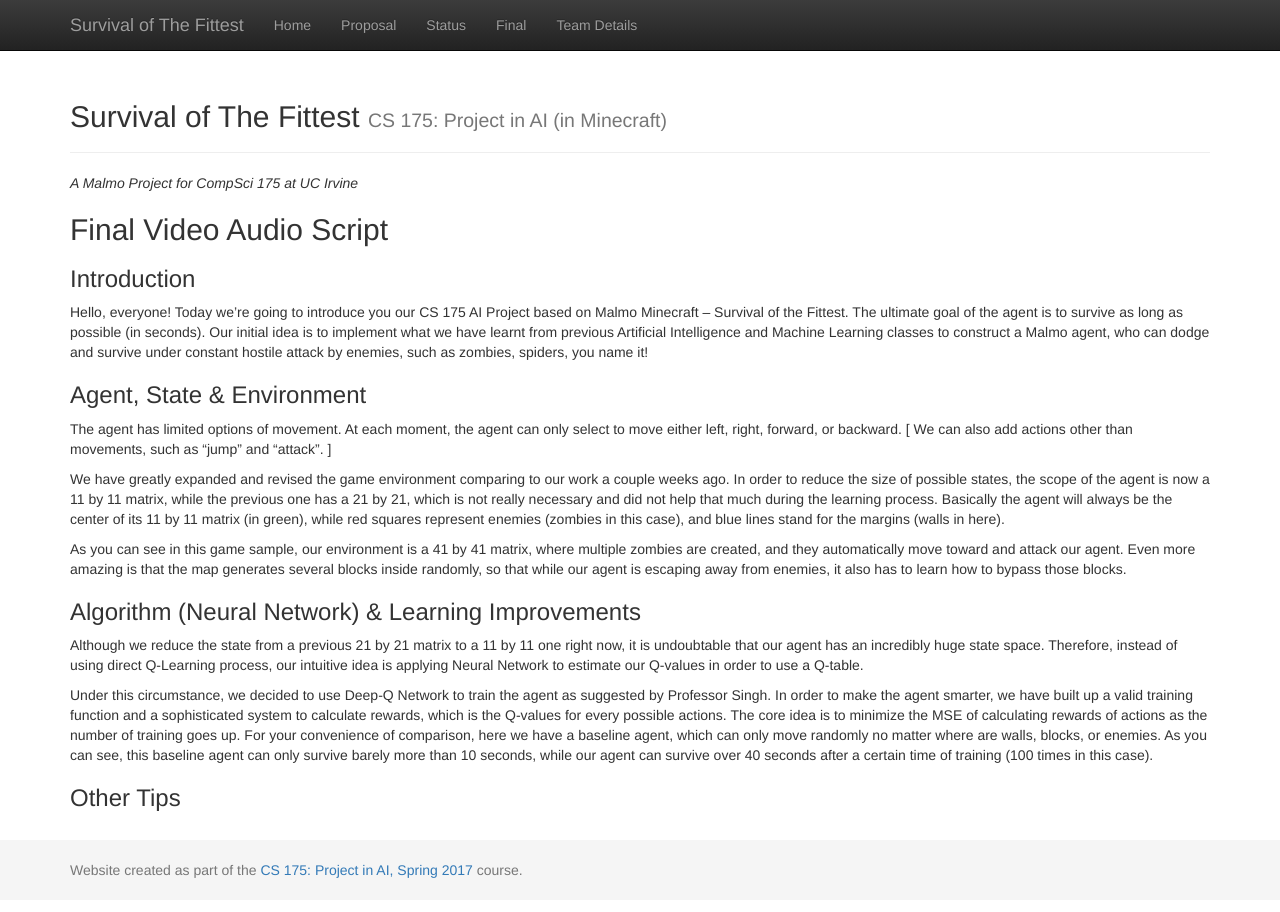
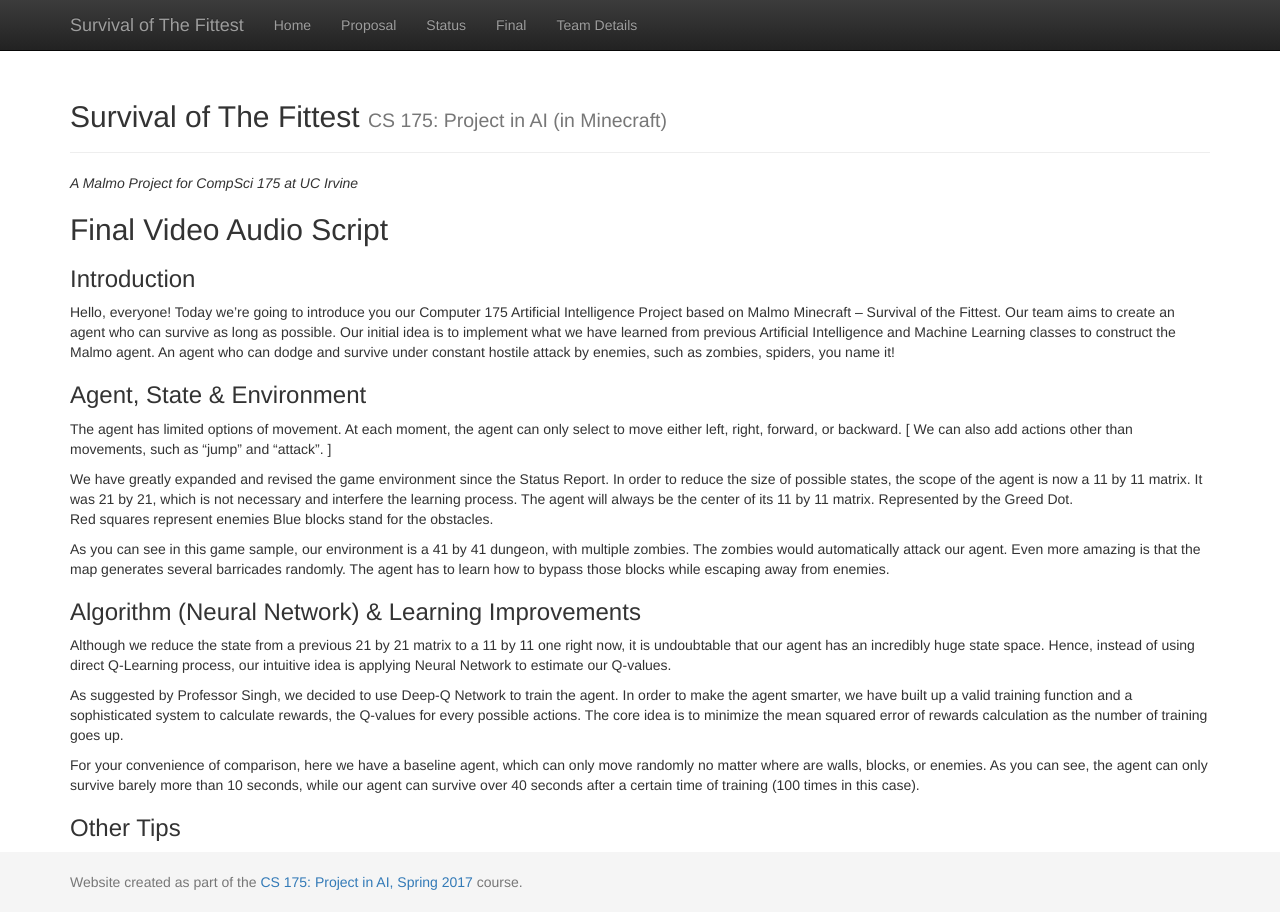
Before and after one commit to mingh2/SurvivalOfTheFittest, a Jekyll site: the page built from docs/final_video_audio_script.md, in a window 1280 px wide. Built offline with Jekyll 4.4.1, drawn with Linux system fonts in a browser that asks for light colours.

Commit message:
Colloquialize the script

```diff
--- a/Code/Main.py
+++ b/Code/Main.py
@@ -42,7 +42,7 @@ def main():
 
     # Set the size of the matrix
     x, y = 21, 21
-    map_gen = environment_generator(complexity = 40, max = 25, ent = 10)
+    map_gen = environment_generator(complexity = 5, max = 10, ent = 1)
     visual = visualization(x, y, debug)
 
 
--- a/docs/final_video_audio_script.md
+++ b/docs/final_video_audio_script.md
@@ -8,18 +8,23 @@ title:  Final Video Audio Script
 ## Final Video Audio Script
 
 ### Introduction
-Hello, everyone! Today we're going to introduce you our CS 175 AI Project based on Malmo Minecraft -- Survival of the Fittest. The ultimate goal of the agent is to survive as long as possible (in seconds). Our initial idea is to implement what we have learnt from previous Artificial Intelligence and Machine Learning classes to construct a Malmo agent, who can dodge and survive under constant hostile attack by enemies, such as zombies, spiders, you name it!
+Hello, everyone! Today we're going to introduce you our Computer 175 Artificial Intelligence Project based on Malmo Minecraft -- Survival of the Fittest. Our team aims to create an agent who can survive as long as possible. Our initial idea is to implement what we have learned from previous Artificial Intelligence and Machine Learning classes to construct the Malmo agent. An agent who can dodge and survive under constant hostile attack by enemies, such as zombies, spiders, you name it!
 
 ### Agent, State & Environment
 The agent has limited options of movement. At each moment, the agent can only select to move either left, right, forward, or backward. [ We can also add actions other than movements, such as "jump" and "attack". ]
 
-We have greatly expanded and revised the game environment comparing to our work a couple weeks ago. In order to reduce the size of possible states, the scope of the agent is now a 11 by 11 matrix, while the previous one has a 21 by 21, which is not really necessary and did not help that much during the learning process. Basically the agent will always be the center of its 11 by 11 matrix (in green), while red squares represent enemies (zombies in this case), and blue lines stand for the margins (walls in here).
+We have greatly expanded and revised the game environment since the Status Report. In order to reduce the size of possible states, the scope of the agent is now a 11 by 11 matrix. It was 21 by 21, which is not necessary and interfere the learning process.
+  The agent will always be the center of its 11 by 11 matrix. Represented by the Greed Dot.
+  Red squares represent enemies
+  Blue blocks stand for the obstacles.
 
-As you can see in this game sample, our environment is a 41 by 41 matrix, where multiple zombies are created, and they automatically move toward and attack our agent. Even more amazing is that the map generates several blocks inside randomly, so that while our agent is escaping away from enemies, it also has to learn how to bypass those blocks.
+As you can see in this game sample, our environment is a 41 by 41 dungeon, with multiple zombies. The zombies would automatically attack our agent. Even more amazing is that the map generates several barricades randomly. The agent has to learn how to bypass those blocks while escaping away from enemies.
 
 ### Algorithm (Neural Network) & Learning Improvements
-Although we reduce the state from a previous 21 by 21 matrix to a 11 by 11 one right now, it is undoubtable that our agent has an incredibly huge state space. Therefore, instead of using direct Q-Learning process, our intuitive idea is applying Neural Network to estimate our Q-values in order to use a Q-table.
+Although we reduce the state from a previous 21 by 21 matrix to a 11 by 11 one right now, it is undoubtable that our agent has an incredibly huge state space. Hence, instead of using direct Q-Learning process, our intuitive idea is applying Neural Network to estimate our Q-values.
 
-Under this circumstance, we decided to use Deep-Q Network to train the agent as suggested by Professor Singh. In order to make the agent smarter, we have built up a valid training function and a sophisticated system to calculate rewards, which is the Q-values for every possible actions. The core idea is to minimize the MSE of calculating rewards of actions as the number of training goes up. For your convenience of comparison, here we have a baseline agent, which can only move randomly no matter where are walls, blocks, or enemies. As you can see, this baseline agent can only survive barely more than 10 seconds, while our agent can survive over 40 seconds after a certain time of training (100 times in this case).
+As suggested by Professor Singh, we decided to use Deep-Q Network to train the agent. In order to make the agent smarter, we have built up a valid training function and a sophisticated system to calculate rewards, the Q-values for every possible actions. The core idea is to minimize the mean squared error of rewards calculation as the number of training goes up.
+
+For your convenience of comparison, here we have a baseline agent, which can only move randomly no matter where are walls, blocks, or enemies. As you can see, the agent can only survive barely more than 10 seconds, while our agent can survive over 40 seconds after a certain time of training (100 times in this case).
 
 ### Other Tips
```
Also changed, not shown: Code/Weights.txt (+4 -4 lines).
